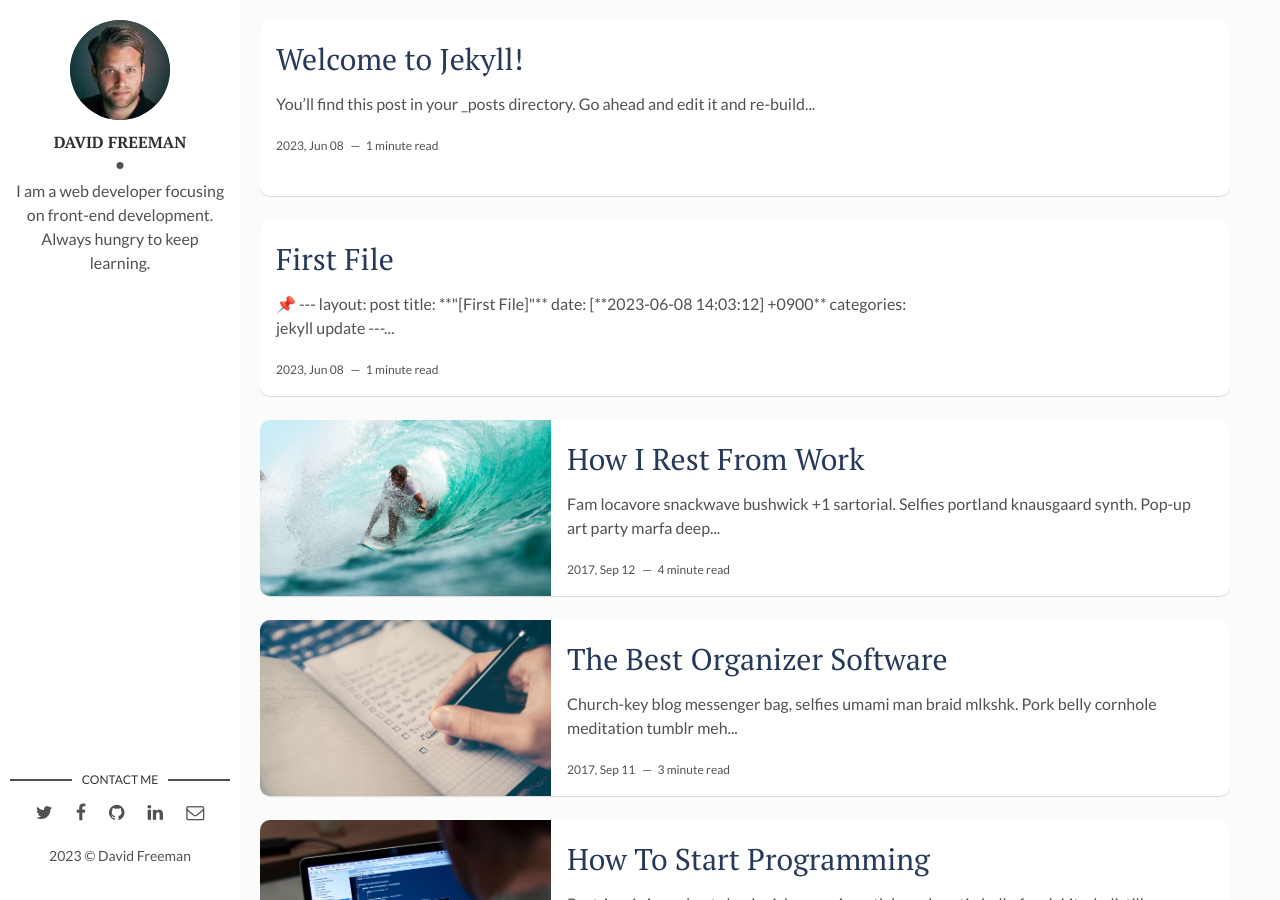
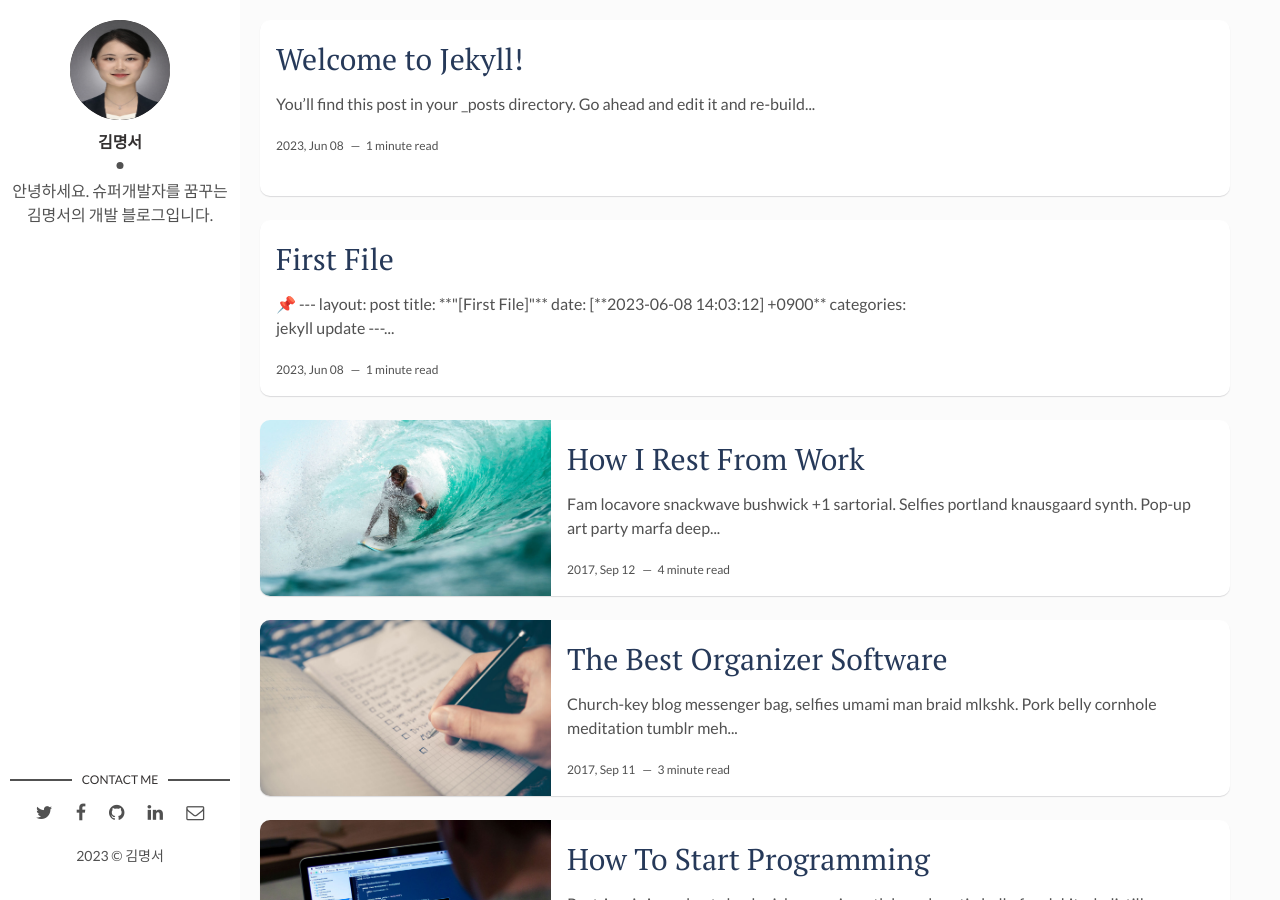
Before and after one commit to msk9912/gitblog_hello2, a Jekyll site: the page built from index.html, in a window 1280 px wide and 900 px high. Built offline with Jekyll 4.4.1, drawn with Linux system fonts in a browser that asks for light colours; the list of posts is cut into pages by our own code.

Commit message:
프로필 꾸미기

```diff
--- a/_config.yml
+++ b/_config.yml
@@ -9,12 +9,12 @@
 site-twitter: #if your site has a twitter account, enter it here
 
 # Author Settings
-author: David Freeman # add your name
-author-img: david-freeman.jpg # add your photo
-about-author: I am a web developer focusing on front-end development. Always hungry to keep learning. # add description
+author: 김명서 # add your name
+author-img: 이력서 사진.jpg # add your photo
+about-author: 안녕하세요. 슈퍼개발자를 꿈꾸는 김명서의 개발 블로그입니다. # add description
 social-twitter: # add your Twitter handle
 social-facebook: # add your Facebook handle
-social-github: artemsheludko # add your Github handle
+social-github: msk9912 # add your Github handle
 social-linkedin: # add your Linkedin handle
 social-email: # add your Email address
 
```
Also changed, not shown: assets/img/이력서 사진.jpg (added).
